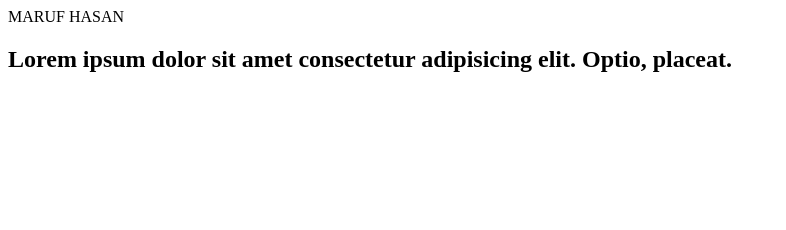
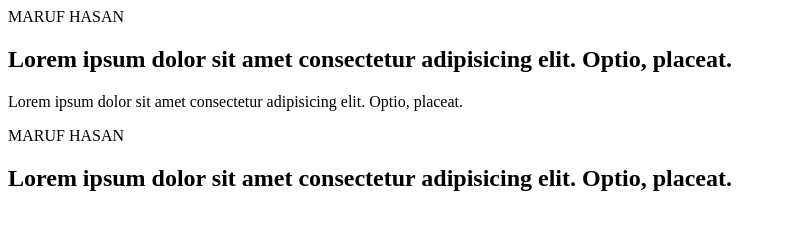
Before and after one commit to Maruf9497/THIRD-PROJECT, a plain HTML site: page index.html in a window 1280 px wide. Shown: the whole page, without its empty margins (0-786 px from the left). Drawn offline with Linux system fonts and the light colour scheme.

Commit message:
Update index.html

```diff
--- a/index.html
+++ b/index.html
@@ -8,7 +8,10 @@
 </head>
 <body>
     <H>MARUF HASAN</H>
-      <h2>Lorem ipsum dolor sit amet consectetur adipisicing elit. Optio, placeat.</h2>
+    <h2>Lorem ipsum dolor sit amet consectetur adipisicing elit. Optio, placeat.</h2>
+       <p>Lorem ipsum dolor sit amet consectetur adipisicing elit. Optio, placeat.</p>
+        <H>MARUF HASAN</H>
+    <h2>Lorem ipsum dolor sit amet consectetur adipisicing elit. Optio, placeat.</h2>
 
 </body>
 </html>
```
